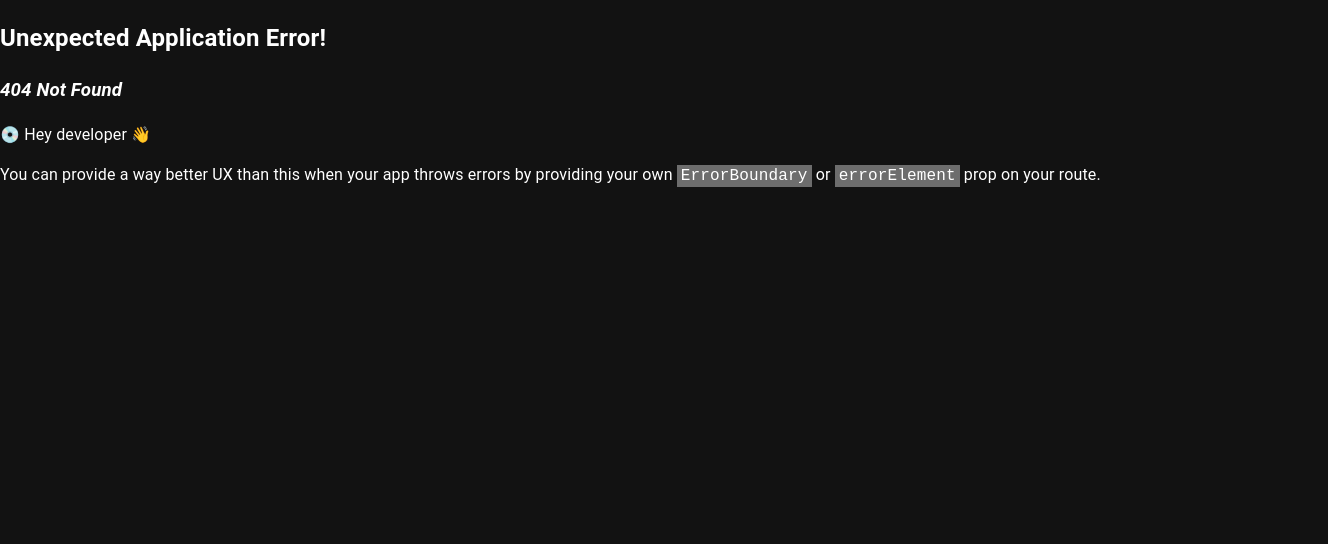
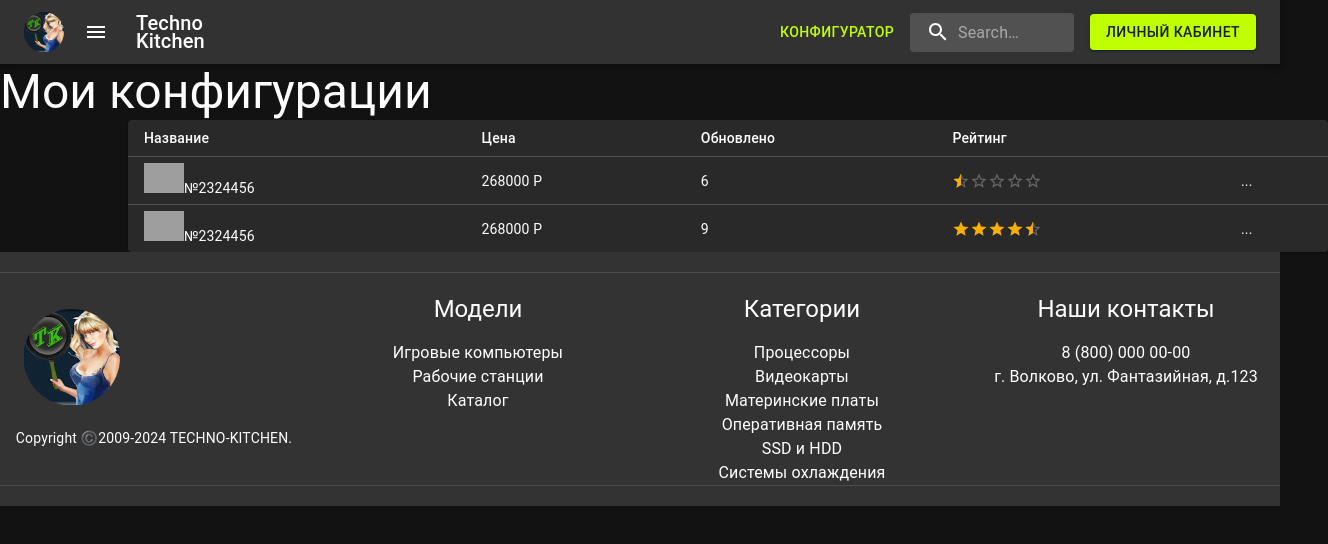
Before and after one commit to Khansultan4/Techno-Kitchen, a React (Vite) app in the folder client/: page /myConfigs in a window 1280 px wide. Before the commit this address had no page. Shown: the top 544 px of the page, 1328 px wide, since content can reach past the window. Built offline with nearby package versions, Linux system fonts and the light colour scheme; grey boxes are pictures that could not be loaded.

Commit message:
MyConfigsPage

```diff
--- a/client/src/App.tsx
+++ b/client/src/App.tsx
@@ -6,6 +6,7 @@ import { useAppDispatch, useAppSelector } from "./redux/hooks";
 
 import HomePage from "./pages/HomePage/HomePage";
 import Root from "./Root";
+import MyConfigsPage from "./pages/MyConfigPage/MyConfigsPage";
 
 function App() {
   // const { user } = useAppSelector((state) => state.userSlice);
@@ -20,6 +21,10 @@ function App() {
         {
           path: "/",
           element: <HomePage/>
+        },
+        {
+          path: "/myConfigs",
+          element: <MyConfigsPage/>
         }
       ],
     },
--- /dev/null
+++ b/client/src/components/StarsReadOnly/StarsReadOnly.tsx
@@ -0,0 +1,11 @@
+import * as React from 'react';
+import Rating from '@mui/material/Rating';
+import Stack from '@mui/material/Stack';
+
+export default function StarsReadOnly({value}:{value:number}): JSX.Element {
+  return (
+    <Stack spacing={1}>
+      <Rating name="half-rating-read" size="small" defaultValue={value} precision={0.1} readOnly />
+    </Stack>
+  );
+}
--- a/client/src/pages/HomePage/HomePage.module.css
+++ b/client/src/pages/HomePage/HomePage.module.css
@@ -10,7 +10,7 @@
 }
 .button{
   align-items: center;
-  font-size: 25px;
+  font-size: 24px;
   width: 20%;
   margin-top: 5%;
   margin-left: 40%;
--- a/client/src/pages/HomePage/HomePage.tsx
+++ b/client/src/pages/HomePage/HomePage.tsx
@@ -1,7 +1,9 @@
 import { Button, Typography } from "@mui/material";
 import styles from './HomePage.module.css';
+import { NavigateFunction, useNavigate } from "react-router-dom";
 
 export default function HomePage(): JSX.Element {
+    const navigate: NavigateFunction = useNavigate();
     return (
       <div>
         <div className={styles.wrapper}>
@@ -24,7 +26,7 @@ export default function HomePage(): JSX.Element {
       src="../../../public/configurator.png">
       </img>
       </div >
-      <Button className={styles.button} variant="contained">Собрать ПК</Button>
+      <Button onClick={() => navigate("/myConfigs")} className={styles.button} variant="contained">Собрать ПК</Button>
       </div>
     )
   }
--- /dev/null
+++ b/client/src/pages/MyConfigPage/MyConfigsPage.module.css
@@ -0,0 +1,6 @@
+.table{
+    margin-left: 10%;
+}
+.wrapper{
+    margin-left: 45%;
+}
--- /dev/null
+++ b/client/src/pages/MyConfigPage/MyConfigsPage.tsx
@@ -0,0 +1,56 @@
+import * as React from 'react';
+import styles from './MyConfigsPage.module.css';
+import { Paper, Table, TableBody, TableCell, TableContainer, TableHead, TableRow, Typography } from '@mui/material';
+import StarsReadOnly from '../../components/StarsReadOnly/StarsReadOnly';
+export default function MyConfigsPage(): JSX.Element {
+    function createData(
+        photo: string,
+        name: string,
+        price: string,
+        update: number,
+        rating: JSX.Element,
+        moore: string,
+      ) {
+        return { photo, name, price, update, rating, moore };
+      }
+
+      const rows = [
+        createData('https://hyperpc.ru/cache/hp_position_hyperpc_gaming_1468/hyperpc-lumen-plus-black-green-table-120x0.jpg','№2324456', '268000 Р', 6.0, StarsReadOnly({value: 0.5}), '...'),
+        createData('https://hyperpc.ru/cache/hp_position_hyperpc_gaming_1468/hyperpc-lumen-plus-black-green-table-120x0.jpg','№2324456', '268000 Р', 9.0, StarsReadOnly({value: 4.5}), '...'),
+      ];
+    return (
+       <div >
+        <Typography className={styles.wrapper} variant="h3" component="h2">Мои конфигурации</Typography>
+     <TableContainer className={styles.table} sx={{ maxWidth: 1200 }} component={Paper}>
+       <Table  size="small" aria-label="a dense table">
+         <TableHead>
+           <TableRow>
+             <TableCell>Название</TableCell>
+             <TableCell>Цена</TableCell>
+             <TableCell>Обновлено</TableCell>
+             <TableCell>Рейтинг</TableCell>
+             <TableCell></TableCell>
+           </TableRow>
+         </TableHead>
+         <TableBody>
+           {rows.map((row) => (
+             <TableRow
+               key={row.name}
+               sx={{ '&:last-child td, &:last-child th': { border: 0 } }}
+             >
+               <TableCell >
+                <img src={row.photo} height='30px'></img>
+                {row.name}
+                </TableCell>
+               <TableCell>{row.price}</TableCell>
+               <TableCell>{row.update}</TableCell>
+               <TableCell>{row.rating}</TableCell>
+               <TableCell>{row.moore}</TableCell>
+             </TableRow>
+           ))}
+         </TableBody>
+       </Table>
+     </TableContainer>
+     </div>
+     )
+ }
```
Also changed, not shown: client/src/pages/ConfigsPage/ConfigsPage.tsx (added, +8 -0 lines), client/src/pages/ConfigsPage/ConfigsPage.module.css (added).
